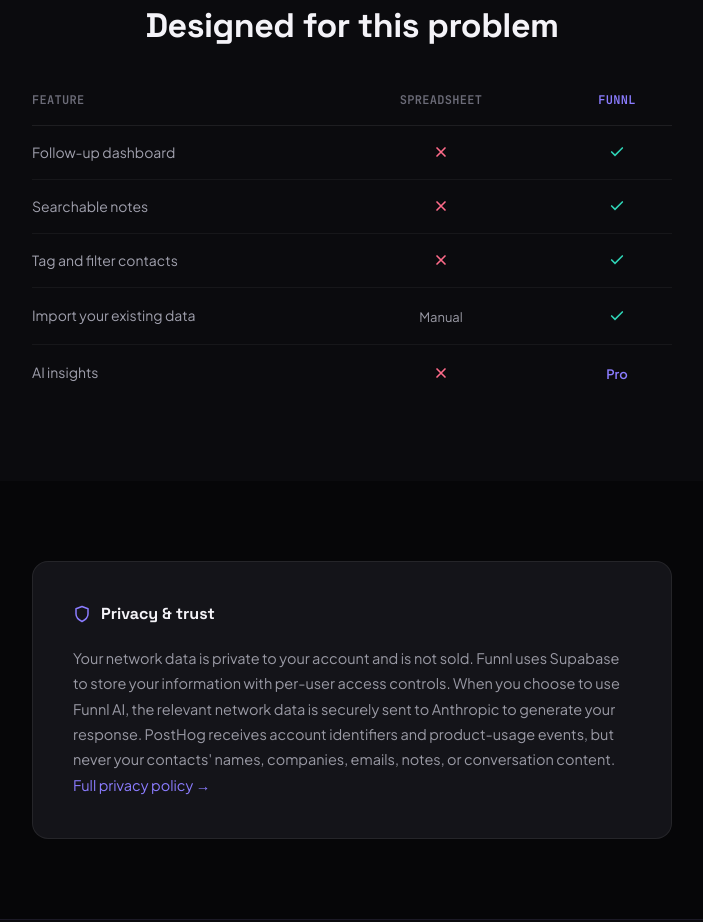
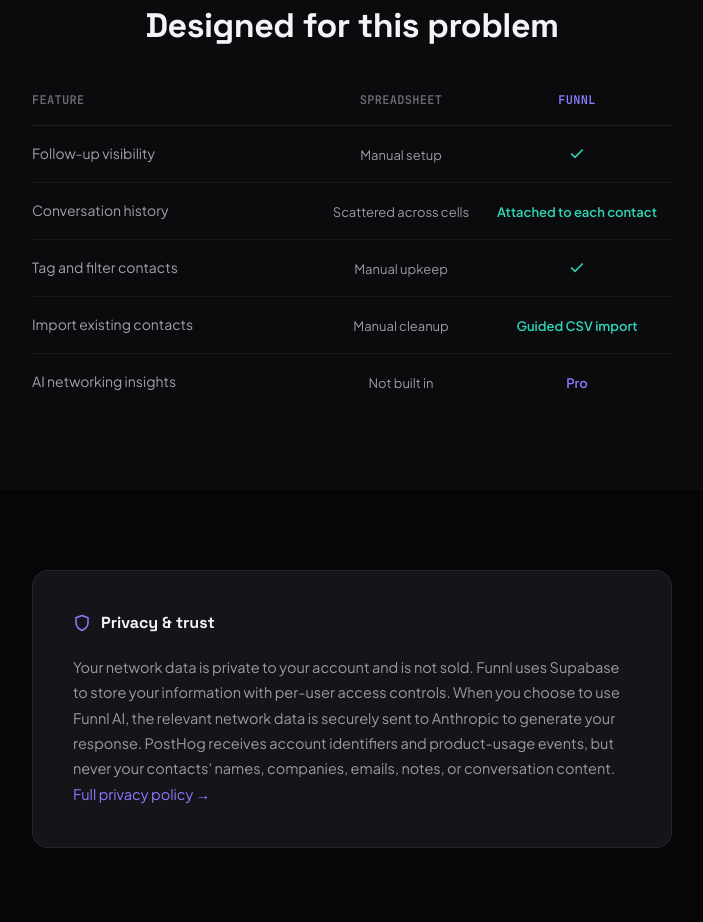
Before and after one commit to kindnav/funnlv2, a React (Vite) app: page / in a window 1280 px wide. Shown: the part 2580-3502 px from the top of the page, without its empty margins (288-991 px from the left). Built offline with nearby package versions, Linux system fonts and the light colour scheme; no server answers.

Commit message:
Fix comparison table: workflow quality over literal capabilities
Co-Authored-By: Claude Sonnet 4.6 <noreply@anthropic.com>

```diff
--- a/src/pages/LandingPage.jsx
+++ b/src/pages/LandingPage.jsx
@@ -265,24 +265,21 @@ function LandingPage() {
               </thead>
               <tbody className="divide-y divide-[rgba(255,255,255,0.05)]">
                 {[
-                  ['Follow-up dashboard', false, true],
-                  ['Searchable notes', false, true],
-                  ['Tag and filter contacts', false, true],
-                  ['Import your existing data', 'Manual', true],
-                  ['AI insights', false, 'Pro'],
+                  ['Follow-up visibility',    'Manual setup',           true],
+                  ['Conversation history',    'Scattered across cells', 'Attached to each contact'],
+                  ['Tag and filter contacts', 'Manual upkeep',          true],
+                  ['Import existing contacts','Manual cleanup',          'Guided CSV import'],
+                  ['AI networking insights',  'Not built in',           'Pro'],
                 ].map(([feature, spreadsheet, funnl]) => (
                   <tr key={feature}>
                     <td className="py-4 text-[14px] text-mid">{feature}</td>
                     <td className="py-4 text-center">
-                      {spreadsheet === false
-                        ? <svg className="mx-auto" width="16" height="16" viewBox="0 0 24 24" fill="none" stroke="#FF6B8A" strokeWidth="2.5" strokeLinecap="round"><path d="M18 6L6 18M6 6l12 12"/></svg>
-                        : <span className="text-[13px] text-muted">{spreadsheet}</span>
-                      }
+                      <span className="text-[13px] text-muted">{spreadsheet}</span>
                     </td>
                     <td className="py-4 text-center">
                       {funnl === true
                         ? <svg className="mx-auto" width="16" height="16" viewBox="0 0 24 24" fill="none" stroke="#2FD4B6" strokeWidth="2.5" strokeLinecap="round"><path d="M20 6L9 17l-5-5"/></svg>
-                        : <span className="text-[13px] text-accent font-semibold">{funnl}</span>
+                        : <span className={`text-[13px] font-semibold ${funnl === 'Pro' ? 'text-accent' : 'text-success'}`}>{funnl}</span>
                       }
                     </td>
                   </tr>
```
